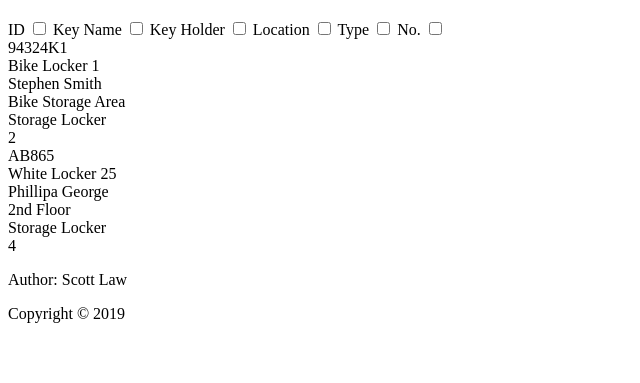
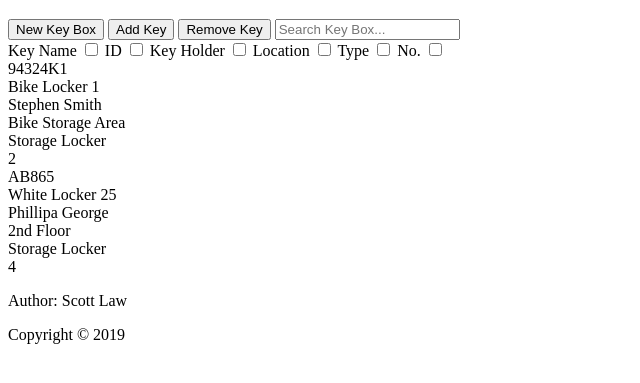
Before and after one commit to lawscott1988/Facilities-Portal, a plain HTML site: page keysystem.html in a window 1280 px wide. Shown: the part 213-596 px from the top of the page, without its empty margins (0-640 px from the left). Drawn offline with Linux system fonts and the light colour scheme.

Commit message:
changed checkbox positions; added buttons for key system

```diff
--- a/keysystem.html
+++ b/keysystem.html
@@ -19,34 +19,45 @@
 
 	<main>
 		<h1>Key System</h1>
-		<section id="task_box">
+
+<section class="action_box">
+	<button type="button">New Key Box</button>
+	<button type="button">Add Key</button>
+	<button type="button">Remove Key</button>
+
+	<input type="text" placeholder="Search Key Box...">
+</section>
+
+
+		<section id="view_box">
+
+			<label class="checkbox_container">Key Name
+				<input type="checkbox" name="keyname_filter">
+				<span class="checkmark"></span>
+			</label>
+
 		<label class="checkbox_container">ID
-			<input type="checkbox" name="filter1" value="id_filter">
-			<span class="checkmark"></span>
-		</label>
-
-		<label class="checkbox_container">Key Name
-			<input type="checkbox" name="filter1" value="keyname_filter">
+			<input type="checkbox" name="id_filter">
 			<span class="checkmark"></span>
 		</label>
 
 		<label class="checkbox_container">Key Holder
-			<input type="checkbox" name="filter1" value="keyholder_filter">
+			<input type="checkbox" name="keyholder_filter">
 			<span class="checkmark"></span>
 		</label>
 
 		<label class="checkbox_container">Location
-			<input type="checkbox" name="filter1" value="location_filter">
+			<input type="checkbox" name="location_filter">
 			<span class="checkmark"></span>
 		</label>
 
 		<label class="checkbox_container">Type
-			<input type="checkbox" name="filter1" value="type_filter">
+			<input type="checkbox" name="type_filter">
 			<span class="checkmark"></span>
 		</label>
 
 		<label class="checkbox_container">No.
-			<input type="checkbox" name="filter1" value="number_filter">
+			<input type="checkbox" name="number_filter">
 			<span class="checkmark"></span>
 		</label>
 
```
